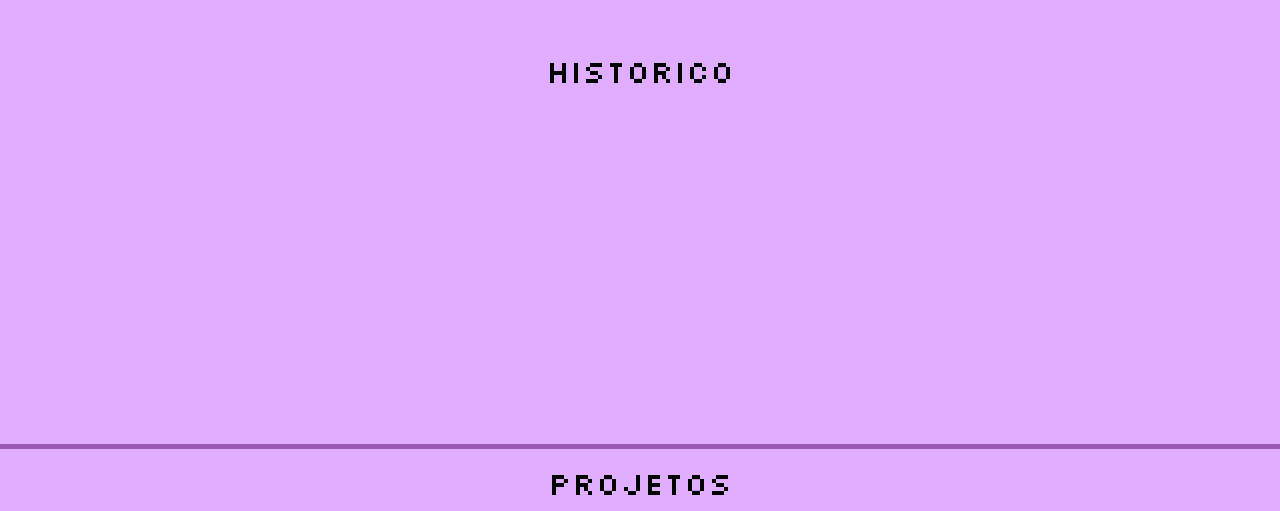
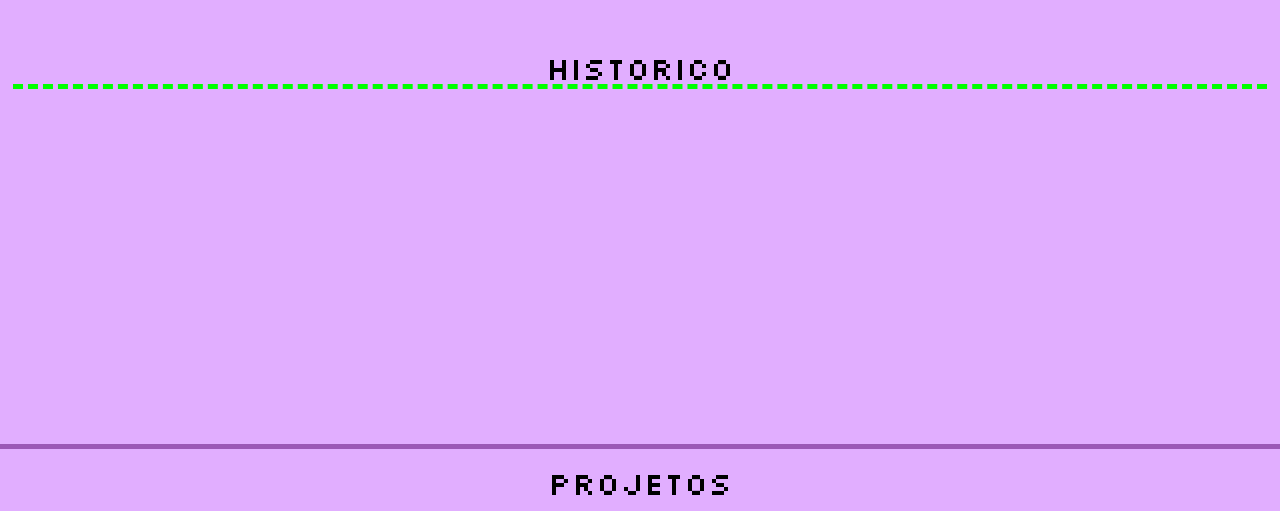
Before and after one commit to kalebemaiaa/rabbit, a plain HTML site: page index.html in a window 1280 px wide. Shown: the part 1903-2414 px from the top of the page. Drawn offline with Linux system fonts and the light colour scheme.

Commit message:
faz linha carrossel

```diff
--- /dev/null
+++ b/css/main_historico.css
@@ -0,0 +1,13 @@
+.main_historico{
+    display: flex;
+}
+
+#carrossel{
+    width: 100%;
+}
+
+#carrossel::before{
+    display: flex;
+    content: " ";
+    border-bottom: 5px dashed #0f0;
+}
--- a/index.html
+++ b/index.html
@@ -11,6 +11,7 @@
     <link rel="stylesheet" href="./css/style.css">
     <link rel="stylesheet" href="./css/footer.css">
     <link rel="stylesheet" href="./css/main_projetos.css">
+    <link rel="stylesheet" href="./css/main_historico.css">
     <title>|Kalebemaiaa|</title>
 </head>
 <body>
@@ -37,8 +38,9 @@
         <h2>Habilidades</h2>
     </section>
 
-    <section class="section">
+    <section class="section main_historico">
         <h2>Historico</h2>
+        <div id="carrossel"></div>
     </section>
 
     <section class="section main_projetos">
```
